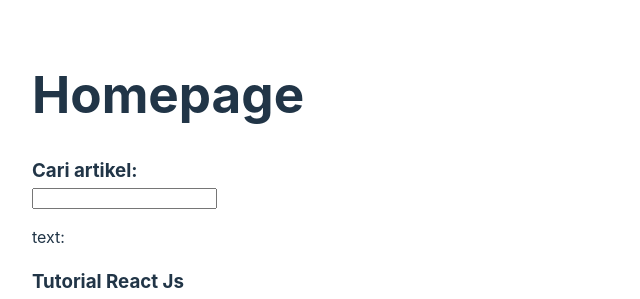
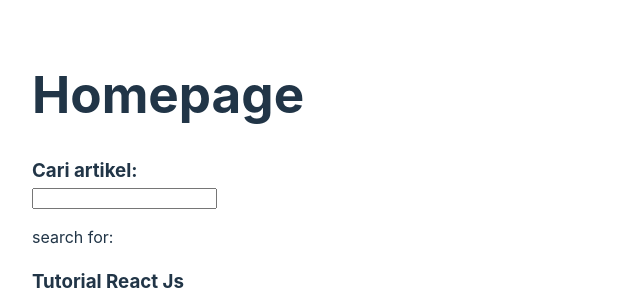
Before and after one commit to fakhri-rossi/learn-react-fundamental, a React (Vite) app: page / in a window 1280 px wide. Shown: the top 299 px of the page, without its empty margins (0-640 px from the left). Built offline with nearby package versions, Linux system fonts and the light colour scheme.

Commit message:
Learn passing data from child to parent

```diff
--- a/src/components/Article.jsx
+++ b/src/components/Article.jsx
@@ -1,21 +1,11 @@
-function Article(props) {
-  //   const name = "rossi";
-  //   const titles = ["Book", "Recipes", "Vehicles"];
+function Article({ title, date, tags }) {
 
   return (
     <>
-      <h3>{props.title}</h3>
+      <h3>{title}</h3>
 
-      <small>Date: {props.date}, tags: {props.tags.join(", ")}</small>
+      <small>Date: {date}, tags: {tags.join(", ")}</small>
 
-      {/* <div>
-        Subjects:
-        <div>
-          {props.subjects.map((subject) => {
-            return <div>{subject}</div>;
-          })}
-        </div>
-      </div> */}
     </>
   );
 }
--- /dev/null
+++ b/src/components/Search.jsx
@@ -0,0 +1,20 @@
+import { useState } from "react"
+
+export default function Search(props){
+    const [search, setSearch] = useState("");
+
+    const changeSearch = (event) => {
+        setSearch(event.target.value);
+        props.triggerChange(event.target.value);
+    }
+
+    return (
+        <>
+            <div>
+                <h3>Cari artikel: </h3>
+                <input type="text" onChange={ changeSearch } />
+                <p>search for: {search}</p>
+            </div>
+        </>
+    )
+}
--- a/src/pages/index.jsx
+++ b/src/pages/index.jsx
@@ -1,26 +1,24 @@
 import { useState } from "react";
 import Article from "../components/Article"
-import posts from "../posts.json"
+import postsData from "../posts.json"
+import Search from "../components/Search";
 
 
 export default function Homepage(){
-    const [search, setSearch] = useState("");
+    const [posts, setPosts] = useState(postsData)
 
-    const changeSearch = (event) => {
-        console.log(event.target.value);
-        setSearch(event.target.value)
+    const doTriggerChange = (value) => {
+        const filteredPosts = postsData.filter((item) =>
+            item.title.toLowerCase().includes(value.toLowerCase())
+        )
+        setPosts(filteredPosts);
     }
 
     return (
         <>
             <h1>Homepage</h1>
 
-            <div>
-                <h3>Cari artikel: </h3>
-                <input type="text" onChange={ changeSearch } />
-            </div>
-
-            <p>text: {search}</p>
+            <Search triggerChange={doTriggerChange} />
 
             {
                 posts.map(({ title, tags, date }, index) => {
```
